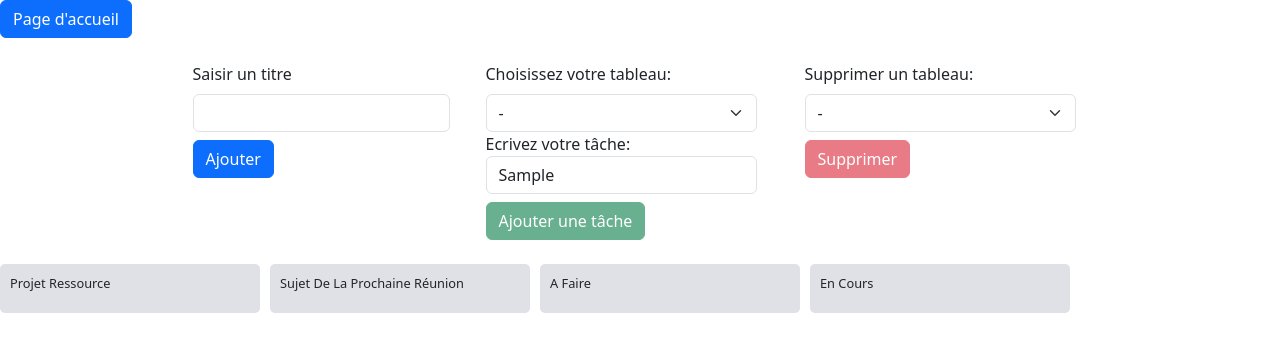
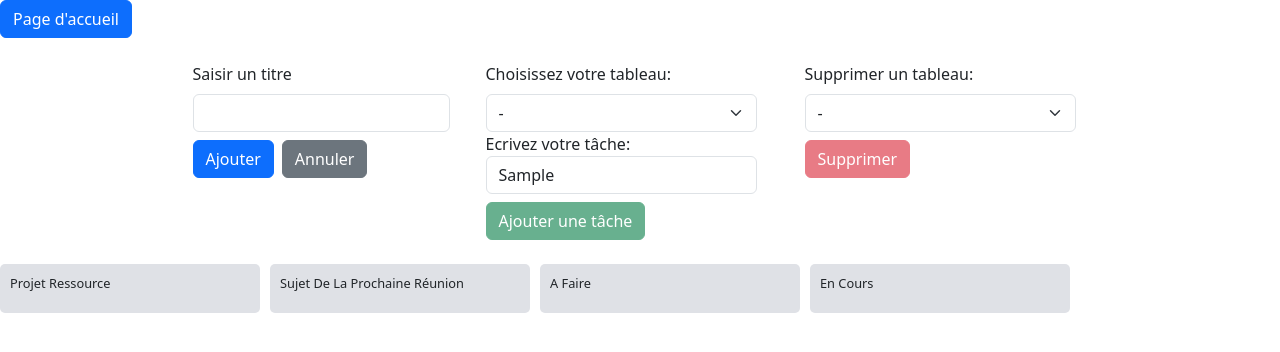
Before and after one commit to naqiibMehdi/taskManager, a React (Vite) app: page /tasklist in a window 1280 px wide. Both pictures are taken after typing "Sample" into the empty fields and a click on the button "Ajouter un tableau". Shown: the top 352 px of the page. Built offline with nearby package versions, Linux system fonts and the light colour scheme.

Commit message:
add cancelled button

```diff
--- a/src/components/FormAddTable.jsx
+++ b/src/components/FormAddTable.jsx
@@ -32,7 +32,15 @@
                 onChange={(e) => setTitle(e.target.value)}
               />
             </div>
-            <button className="btn btn-primary">Ajouter</button>
+            <div className="d-flex gap-2">
+              <button className="btn btn-primary">Ajouter</button>
+              <button
+                className="btn btn-secondary"
+                onClick={() => setDisplayForm(false)}
+              >
+                Annuler
+              </button>
+            </div>
           </form>
         ) : (
           <button
```
